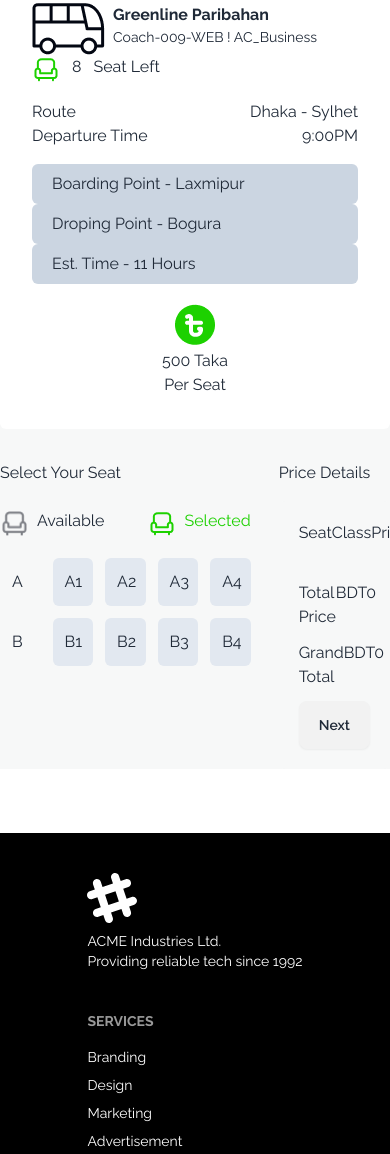
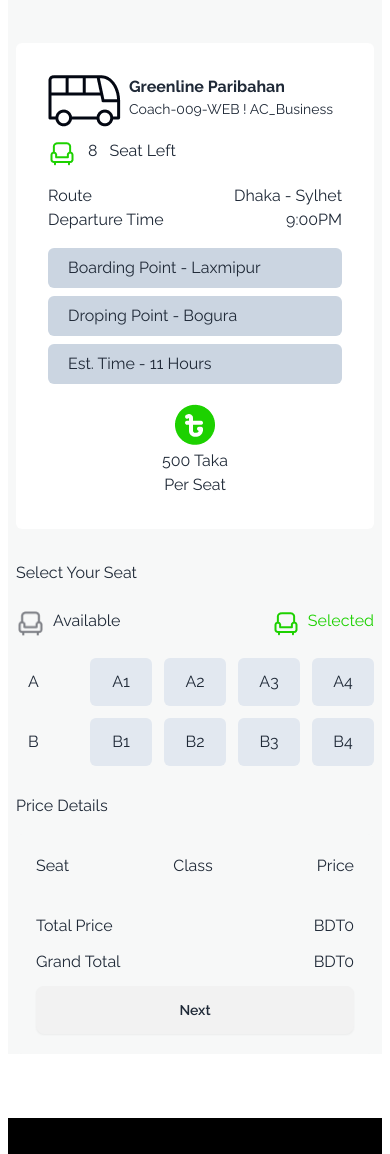
Before and after one commit to anait31/ticket-sale, a plain HTML site: page index.html in a window 390 px wide. Shown: the part 1561-2715 px from the top of the page. Drawn offline with nearby package versions, Linux system fonts and the light colour scheme.

Commit message:
responsive

```diff
--- a/index.html
+++ b/index.html
@@ -12,7 +12,7 @@
     <script src="https://cdn.tailwindcss.com"></script>
 </head>
 
-<body>
+<body class="mx-2 md:mx-0">
     <header>
         <div class="container mx-auto">
             <div class="navbar bg-base-100">
@@ -109,7 +109,7 @@
 
         <!--seat-name and Ticket Booking -->
 
-        <section class="my-16 bg-[#F7F8F8]">
+        <section class="my-16 bg-[#F7F8F8] px-2">
             <div class="container mx-auto">
                 <div class="">
                     <diV class="text-center">
@@ -132,7 +132,7 @@
                                             <p class="text-sm">Coach-009-WEB ! AC_Business</p>
                                         </div>
                                     </div>
-                                    <div class="">
+                                    <div class="mt-3 md:mt-0">
                                         <div class="flex flex-row">
                                             <img src="images/seat-green.png" alt="">
                                             <p class="ml-3" id="seat-left">8</p>
@@ -152,9 +152,9 @@
                                 </div>
                             </div>
                             <div>
-                                <div class="md:flex justify-between mt-4">
-                                    <h4 class="bg-slate-300 py-2 px-5 rounded-md">Boarding Point - Laxmipur</h4>
-                                    <h4 class="bg-slate-300 py-2 px-5 rounded-md">Droping Point - Bogura</h4>
+                                <div class="md:flex justify-between mt-4 md:gap-x-2">
+                                    <h4 class="bg-slate-300 py-2 px-5 rounded-md mb-2 md:mb-0">Boarding Point - Laxmipur</h4>
+                                    <h4 class="bg-slate-300 py-2 px-5 rounded-md mb-2 md:mb-0">Droping Point - Bogura</h4>
                                     <h4 class="bg-slate-300 py-2 px-5 rounded-md">Est. Time - 11 Hours</h4>
                                 </div>
                             </div>
@@ -170,11 +170,8 @@
                         </div>
                     </div>
                 </div>
-
-
-
-                <div class="grid grid-cols-3 gap-7 mt-8">
-                    <div class="col-span-2 br">
+                <div class="grid md:grid-cols-3 gap-7 mt-8">
+                    <div class="md:col-span-2">
                         <h3>Select Your Seat</h3>
 
                         <div class="flex justify-between mt-6">
```
